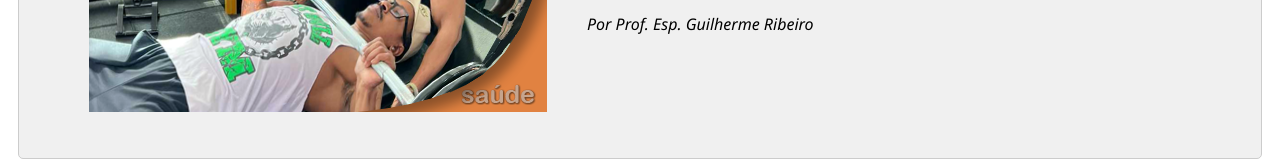
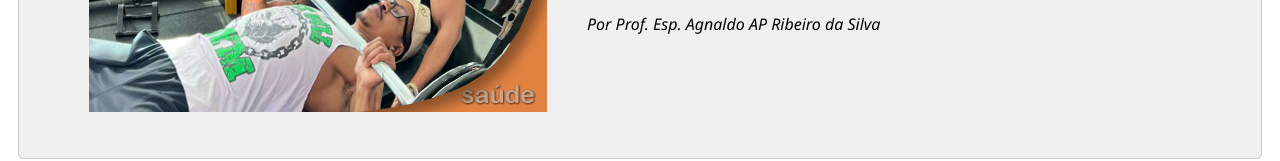
Before and after one commit to daniloluzjr/revistasonline, a plain HTML site: page saude.html in a window 1280 px wide. Shown: the part 482-643 px from the top of the page. Drawn offline with Linux system fonts and the light colour scheme; a web font is replaced by a local one.

Commit message:
Update saude.html

```diff
--- a/saude.html
+++ b/saude.html
@@ -50,7 +50,7 @@
 					A prescrição individualizada e o acompanhamento das sessões de treinamento de força (TF) são funções cruciais dos personal trainers. No entanto, poucos estudos exploraram como a supervisão afeta praticantes experientes >>
 				</p>
 				<footer class="article-info">
-					<i>Por Prof. Esp. Guilherme Ribeiro  </i>
+					<i>Por Prof. Esp. Agnaldo AP Ribeiro da Silva </i>
 				</footer>
 				</div>
 			</a>
```
